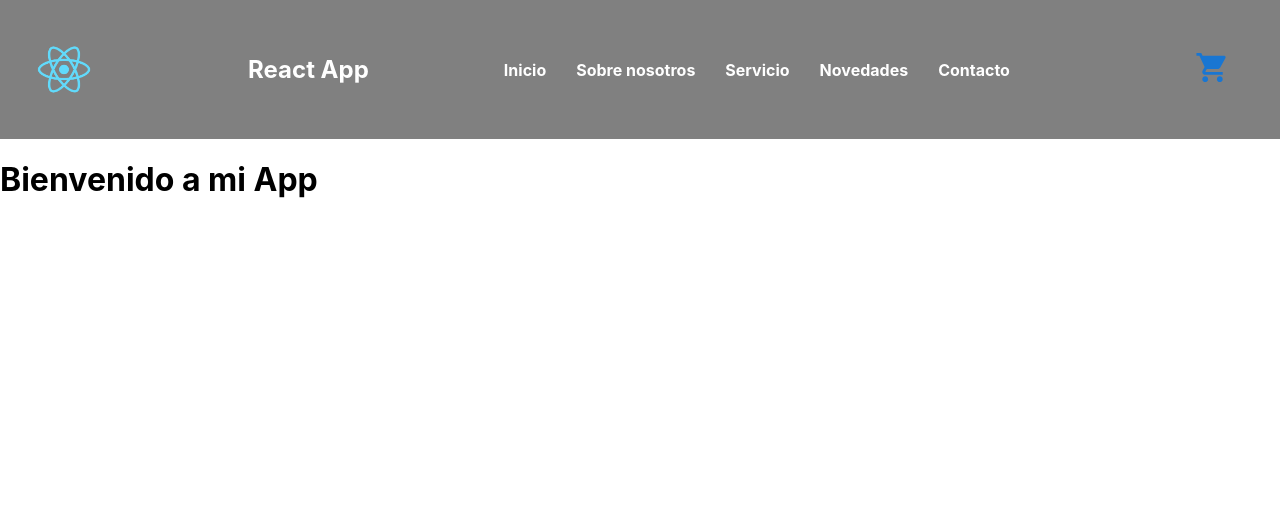
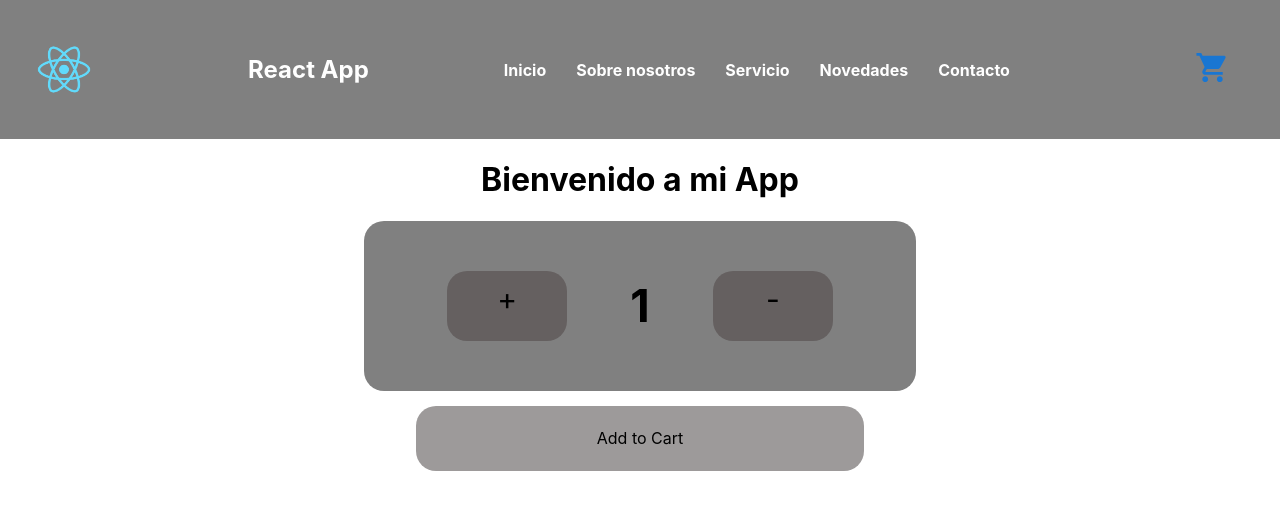
Before and after one commit to villarrealjoaquin/e-commerce-react, a React (Create React App) app: page / in a window 1280 px wide. Shown: the top 510 px of the page. Built offline with nearby package versions, Linux system fonts and the light colour scheme.

Commit message:
contador

```diff
--- a/src/App.css
+++ b/src/App.css
@@ -36,3 +36,9 @@
     transform: rotate(360deg);
   }
 }
+
+.h1b{
+  display: flex;
+  justify-content: center;
+  align-items: center;
+}
--- a/src/App.js
+++ b/src/App.js
@@ -1,11 +1,17 @@
 import NavBar from  "./components/navBar/navbar.js"
 import ItemListContainer from "./Containers/ItemListContainer/ItemListContainer.js"
+import MiComponente from "./MiComponente"
+import Usuarios from "./Usuarios.js"
+import ItemCount from "./ItemCount/ItemCount"
 
 const App = () => {
+
   return (
     <>
     <NavBar />
     <ItemListContainer greeting={"Bienvenido a mi App"}/>
+    {/* <MiComponente /> */}
+    {/* <Usuarios /> */}
     </>
   )
 }
--- a/src/Containers/ItemListContainer/ItemListContainer.js
+++ b/src/Containers/ItemListContainer/ItemListContainer.js
@@ -1,6 +1,16 @@
-const ItemListContainer = ({greeting}) => {
+import React from "react"
+import ItemCount from "../../ItemCount/ItemCount"
+
+const ItemListContainer = ({greeting, cantidad}) => {
+    const onAdd = () => {
+        alert(`Se agregaron correctamente los productos a tu carrito `)
+    }
+
     return (
-        <h1>{greeting}</h1>
+        <>
+        <h1 className="h1b">{greeting}</h1>
+        <ItemCount inicio = {1} stock={5} onAdd={onAdd}/>
+        </>
     )
 }
 
--- /dev/null
+++ b/src/ItemCount/ItemCount.js
@@ -0,0 +1,36 @@
+import React, {useState, useEffect} from "react";
+import "./ItemCount.css"
+
+const ItemCount = ({inicio, stock, onAdd}) => {
+    const [cantidad, setCantidad] = useState(inicio);
+
+    const suma = () => {
+        if(cantidad < stock){
+            setCantidad(cantidad + 1);
+        }
+    }
+
+    const resta = () => {
+        setCantidad(cantidad + 1);
+        if (cantidad > 0 ){
+            setCantidad(cantidad - 1);
+        }
+    }
+
+    return(
+        <>
+        <div className="container">
+        <div className="main-container">
+          <a href="#"  className="btn btn-color" onClick={suma}>+</a>
+          <h2 className="linea">{cantidad}</h2>
+          <a href="#"  className="btn btn-color" onClick={resta} >-</a>
+        </div>
+        </div>
+        <div className="btn-carrito">
+          <a href="#" className="btn-cart" onClick={onAdd}>Add to Cart</a>
+        </div>
+        </>
+    )
+}
+
+export default ItemCount
--- /dev/null
+++ b/src/MiComponente.js
@@ -0,0 +1,32 @@
+import React, {useState} from 'react'
+
+const MiComponente = () => {
+    const [contador, setContador] = useState(1);
+
+    const Sumar = () => {
+        setContador(contador + 1);
+    }
+
+    const Restar = () => {
+        setContador(contador - 1);
+        if (contador === 0){
+        setContador(0);
+        }
+    }
+
+    const reset = () => {
+        setContador(0);
+    }
+
+    return (
+        <>
+         <div>Micomponente</div>
+         <h1>{contador}</h1>
+         <button onClick={Sumar}>Sumar</button>
+         <button onClick={Restar}>Restar</button>
+         <button onClick={reset}>Reset</button>
+        </>
+    )
+}
+
+export default MiComponente
--- /dev/null
+++ b/src/Usuarios.js
@@ -0,0 +1,27 @@
+import React, {useState} from "react";
+
+const Usuarios = () => {
+
+    const [usuarios, setUsuarios] = useState([{nombre: 'Nirvana'}, {nombre:'Bianca'}])
+
+    const nicolas = {nombre:'nicolas'}
+
+    const agregarNicolas = () => {
+        setUsuarios([...usuarios, nicolas])
+
+    }
+
+    return (
+        <>
+            <h1>Usuarios</h1>
+            <button onClick={agregarNicolas}>Agregar a Nicolas</button>
+            <ul>
+               {usuarios.map((usuario, indice)=>(
+                <h2 key={indice}>{usuario.nombre}</h2>
+               ))}
+            </ul>
+        </>
+    )
+}
+
+export default Usuarios
--- a/src/components/navBar/NavBar.css
+++ b/src/components/navBar/NavBar.css
@@ -5,9 +5,12 @@ header{
     align-content: center;
     align-items: center;
 }
+.h2{
+    color: white;
+}
 
 h2{
-    color: white;
+    color: black;
 }
 
 h2:hover{
@@ -36,3 +39,67 @@ img{
 .cart{
     margin: 50px;
 }
+
+.h1b{
+    display: flex;
+    justify-content: center;
+}
+
+/* .linea{
+    display: inline;
+} */
+.container{
+    text-align: center;
+    display: flex;
+    justify-content: center;
+}
+
+.main-container{
+    background-color: gray;
+    height: 40%;
+    width: 40%;
+    display: flex;
+    justify-content: space-evenly;
+    text-align: center;
+    padding: 20px;
+    align-items: center;
+    font-size: 30px;
+    border-radius: 20px;
+}
+.btn{
+    width: 100px;
+    height: 50px;
+    border-radius: 20px;
+    color: black;
+    text-decoration: none;
+    padding: 10px;
+}
+.btn-color{
+    background-color: rgb(101, 96, 96);
+}
+
+.btn-color:hover{
+    background-color: rgb(80, 78, 78);
+}
+.btn-carrito{
+    display: flex;
+    justify-content: center;
+}
+
+.btn-cart{
+    height: 65px;
+    width: 35%;
+    background-color: rgb(157, 154, 154);
+    color: black;
+    text-decoration: none;
+    display: flex;
+    justify-content: center;
+    margin-top: 15px;
+    align-items: center;
+    text-align: center;
+    border-radius: 20px;
+}
+
+.btn-cart:hover{
+    background-color: rgb(142, 140, 140);
+}
--- a/src/components/navBar/navbar.js
+++ b/src/components/navBar/navbar.js
@@ -6,7 +6,7 @@ import "./NavBar.css"
     return (
         <header>
             <img src= {logo} alt="logo" />
-            <h2>React App</h2>
+            <h2 className="h2">React App</h2>
             <nav>
             <a href="#" className="a">Inicio</a>
             <a href="#" className="a">Sobre nosotros</a>
```
Also changed, not shown: src/ItemCount/ItemCount.css (added).
